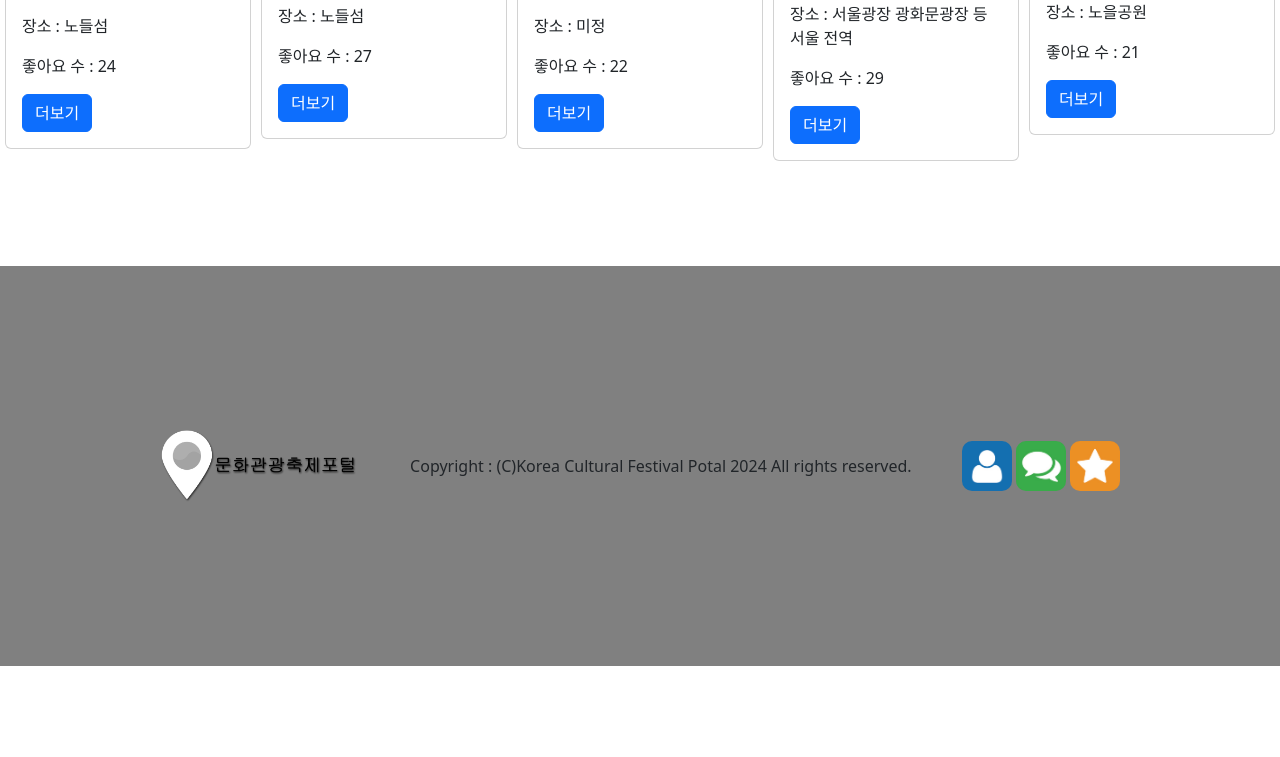
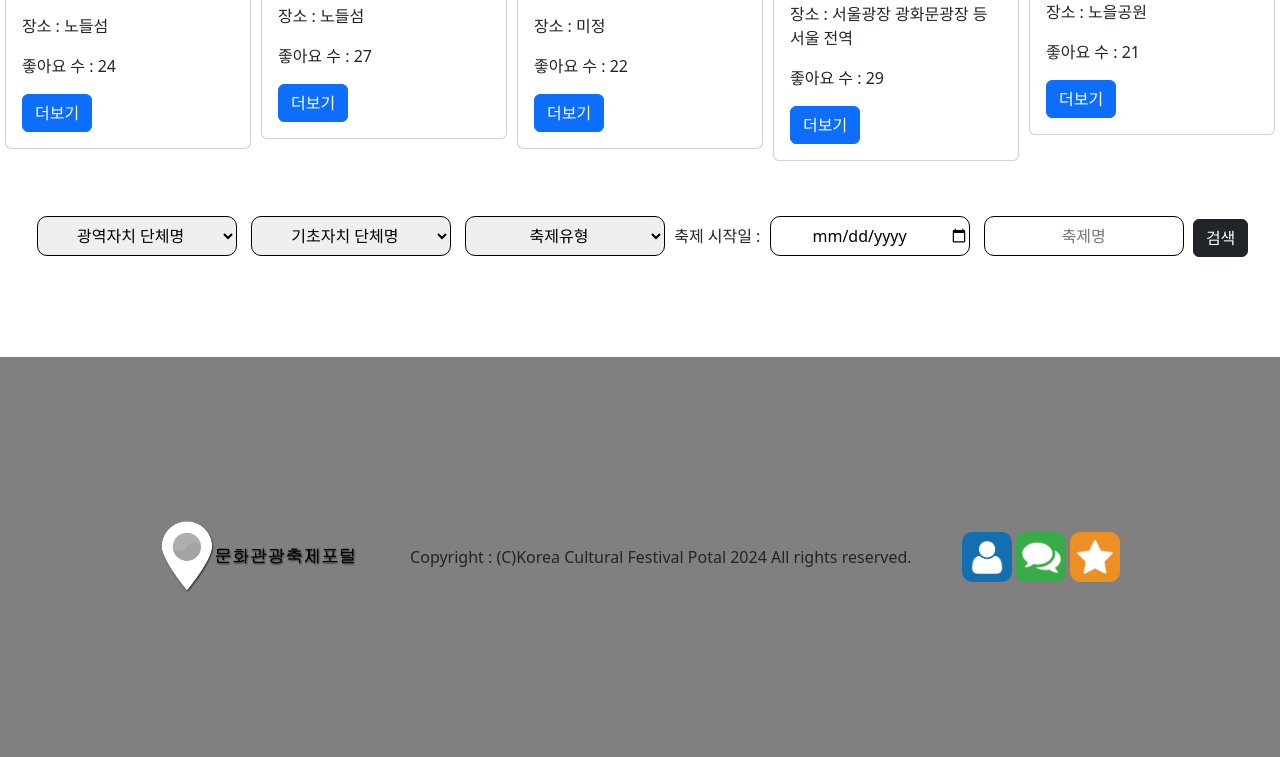
Before and after one commit to doeun07/Gwangju_Nationwide_Skills_Competiton, a PHP site: page / in a window 1280 px wide. Shown: the part 1029-1786 px from the top of the page. Before the commit the page ends 1695 px from the top, so only its background shows below. Run offline with PHP 8.4, Linux system fonts and the light colour scheme.

Commit message:
축제 찾기 섹션 -> 검색 영역 추가

```diff
--- a/css/style.css
+++ b/css/style.css
@@ -292,6 +292,25 @@ input[name="best"]:checked ~ .modal,
   animation: fadein 0.5s;
 }
 
+/* 축제 찾기 영역 */
+.festival_find {
+  margin-top: 50px;
+  display: flex;
+  justify-content: center;
+  align-items: center;
+  flex-direction: column;
+}
+
+.search input,
+.search select{
+  text-align: center;
+  width: 200px;
+  height: 40px;
+  margin: 0 5px;
+  border-radius: 10px;
+  border: 1px solid black;
+}
+
 /* 푸터 영역 */
 footer {
   width: 100%;
--- a/index.html
+++ b/index.html
@@ -317,6 +317,42 @@
     </div>
     <!-- BEST 축제 섹션 끝 -->
 
+    <!-- 축제 찾기 섹션 시작 -->
+    <div class="festival_find">
+        <div class="search">
+            <select id="sido">
+                <option value="">광역자치 단체명</option>
+                <option value="">서울</option>
+                <option value="">부산</option>
+                <option value="">대구</option>
+            </select>
+
+            <select id="gungu">
+                <option value="">기초자치 단체명</option>
+                <option value="">김제시</option>
+                <option value="">완주군</option>
+                <option value="">구미시</option>
+            </select>
+
+            <select id="type">
+                <option value="">축제유형</option>
+                <option value="">문화예술</option>
+                <option value="">전통역사</option>
+                <option value="">기타</option>
+            </select>
+
+            <span>축제 시작일 : </span>
+            <input type="date" placeholder="축제 시작일">
+
+            <input type="text" placeholder="축제명">
+            <button type="button" class="btn btn-dark">검색</button>
+        </div>
+
+        <div class="map">
+        </div>
+    </div>
+    <!-- 축제 찾기 섹션 시작 -->
+
     <!-- 푸터 영역 시작 -->
     <footer>
         <a href="#"><img class="logo footer_logo" src="./img/logo.png" alt="" /></a>
```
